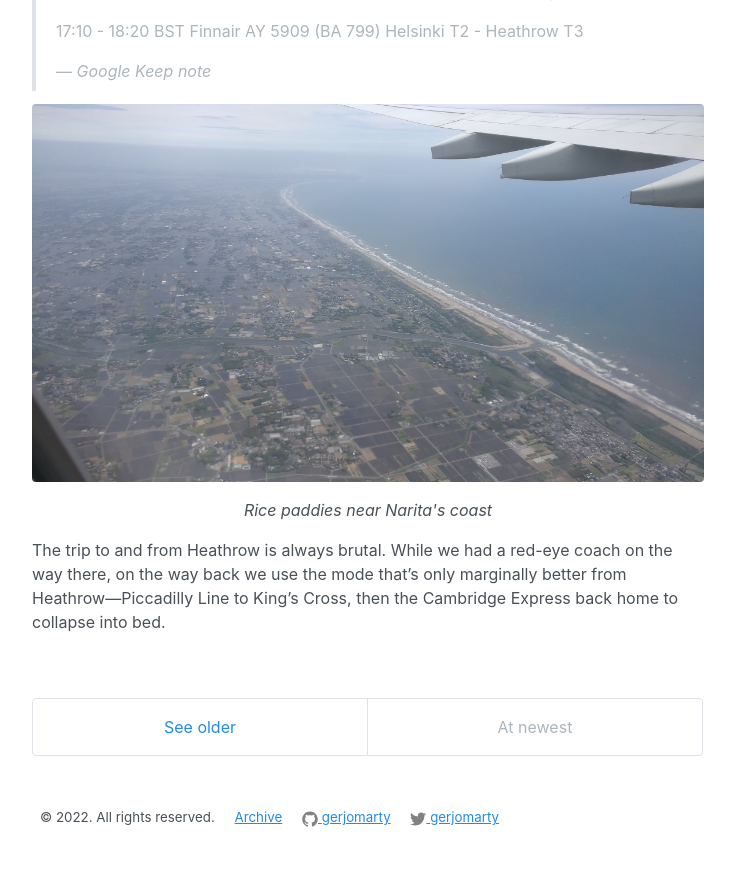
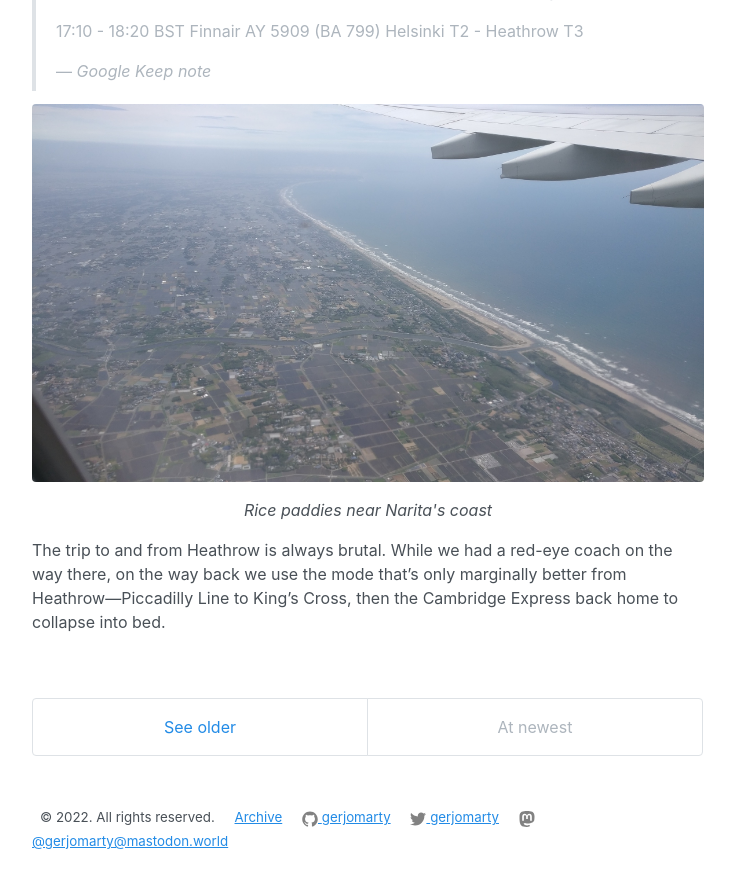
Before and after one commit to gerjomarty/gerjomarty.github.io, a Jekyll site: the page built from index.html, in a window 1280 px wide and 900 px high, scrolled down 3135 px. Shown: the top 888 px of the window, without its empty margins (272-1007 px from the left). Built offline with Jekyll 4.4.1, drawn with Linux system fonts in a browser that asks for light colours; the list of posts is cut into pages by our own code.

Commit message:
Add mastodon information to config

```diff
--- a/_config.yml
+++ b/_config.yml
@@ -42,6 +42,9 @@ author:
   name: Gerard Martin
   github: gerjomarty
   twitter: gerjomarty
+  mastodon:
+    hostname: mastodon.world
+    username: gerjomarty
 
 twitter:
   username: gerjomarty
```
